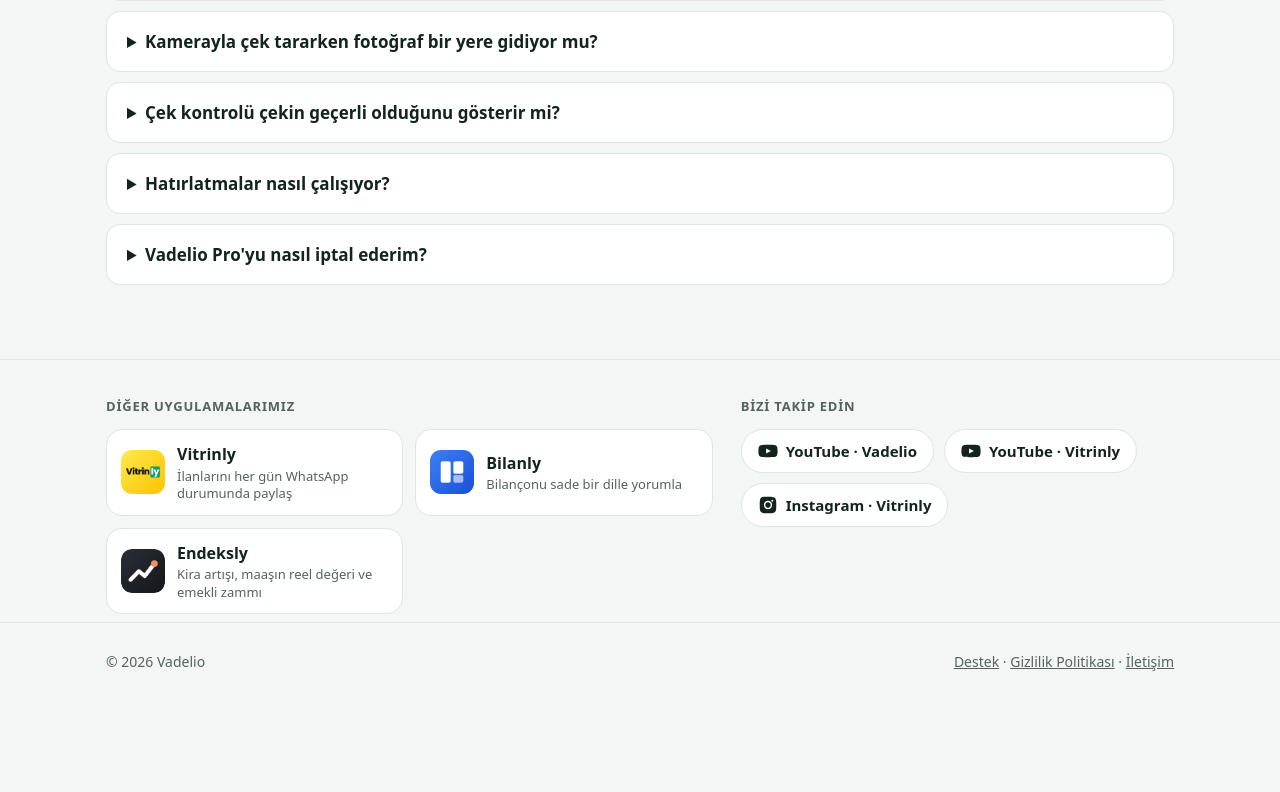
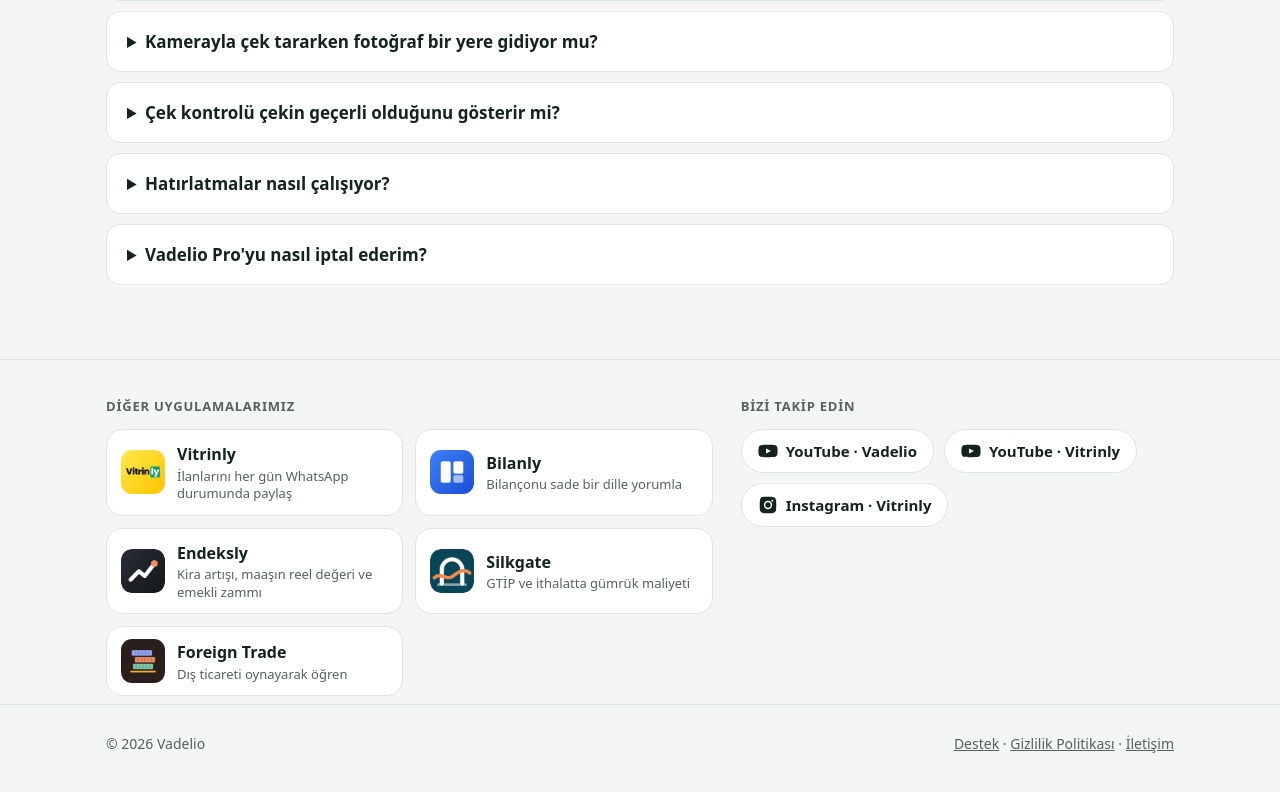
Before and after one commit to mahsunse-maker/vadelio-site, a plain HTML site: page public/index.html in a window 1280 px wide. Shown: the part 7197-7989 px from the top of the page. Before the commit the page ends 7911 px from the top, so only its background shows below. Drawn offline with Linux system fonts and the light colour scheme.

Commit message:
Diğer uygulamalarımız: Silkgate ve Foreign Trade eklendi
Co-Authored-By: Claude Opus 5.5 <noreply@anthropic.com>

```diff
--- a/public/index.html
+++ b/public/index.html
@@ -417,6 +417,8 @@
         <a class="app" href="https://vitrinly.app/" target="_blank" rel="noopener"><img src="/apps/vitrinly.png" alt="" width="44" height="44"><div><b>Vitrinly</b><span>İlanlarını her gün WhatsApp durumunda paylaş</span></div></a>
         <a class="app" href="https://bilanly.app/" target="_blank" rel="noopener"><img src="/apps/bilanly.png" alt="" width="44" height="44"><div><b>Bilanly</b><span>Bilançonu sade bir dille yorumla</span></div></a>
         <a class="app" href="https://endeksly.com/" target="_blank" rel="noopener"><img src="/apps/endeksly.png" alt="" width="44" height="44"><div><b>Endeksly</b><span>Kira artışı, maaşın reel değeri ve emekli zammı</span></div></a>
+        <a class="app" href="https://silkgate.app/" target="_blank" rel="noopener"><img src="/apps/silkgate.png" alt="" width="44" height="44"><div><b>Silkgate</b><span>GTİP ve ithalatta gümrük maliyeti</span></div></a>
+        <a class="app" href="https://foreigntrade.app/" target="_blank" rel="noopener"><img src="/apps/foreigntrade.png" alt="" width="44" height="44"><div><b>Foreign Trade</b><span>Dış ticareti oynayarak öğren</span></div></a>
       </div>
     </div>
     <div>
```
Also changed, not shown: public/kredi-hesaplama/index.html (+2 -0 lines), public/mevduat-hesaplama/index.html (+2 -0 lines), public/apps/foreigntrade.png (added), public/apps/silkgate.png (added).
